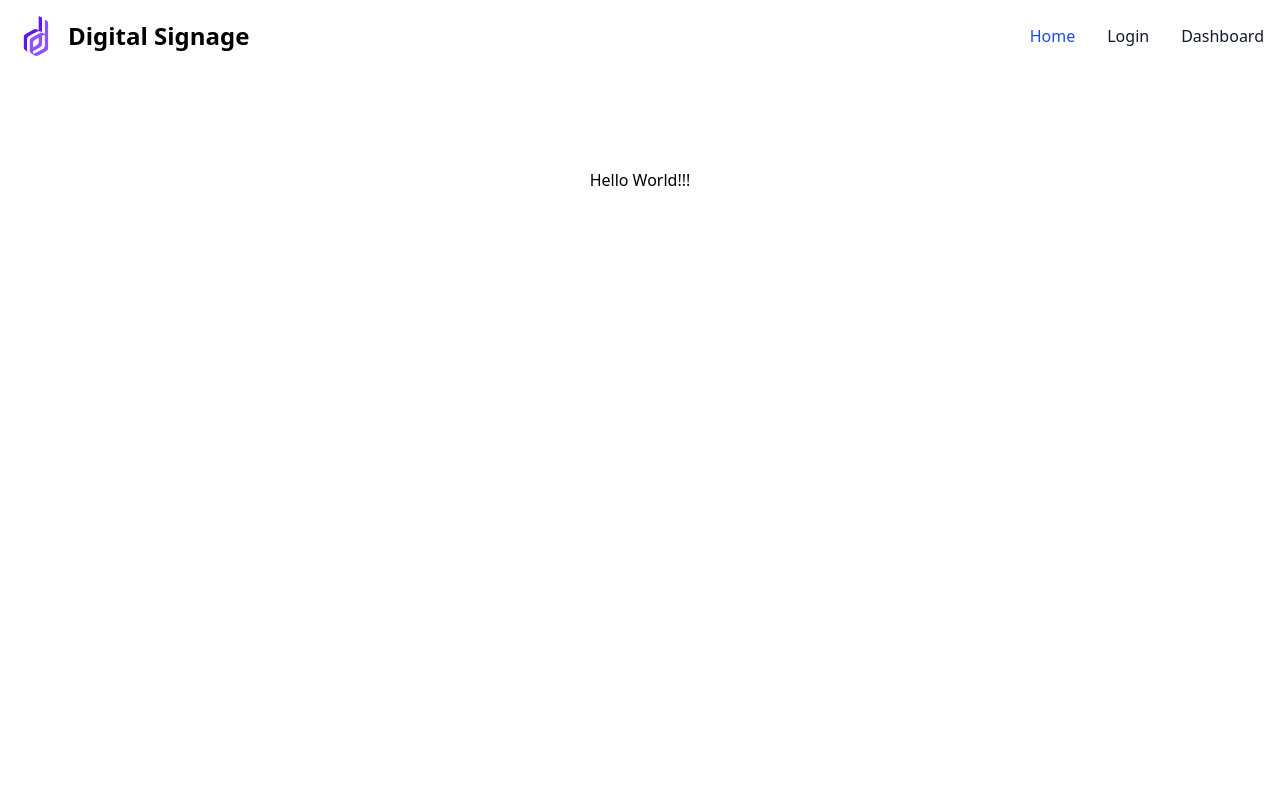
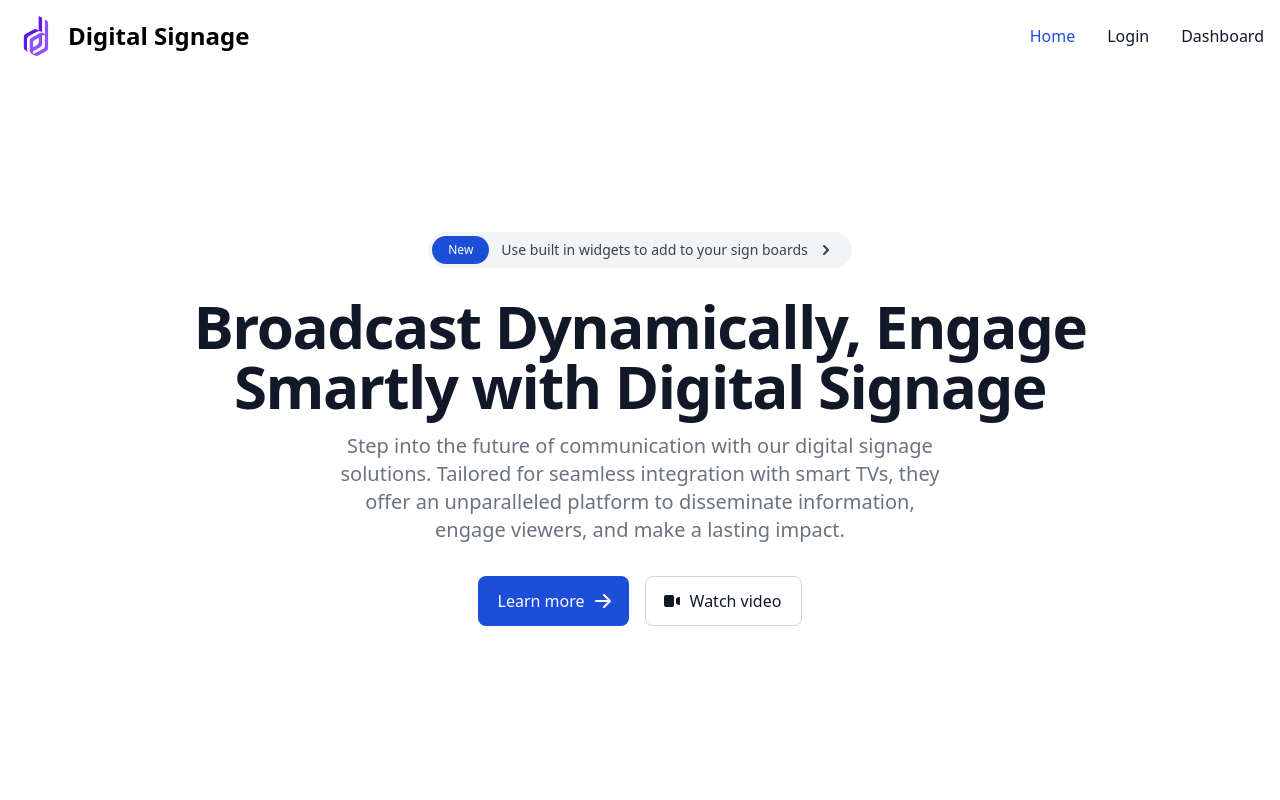
Before and after one commit to codingbbq/digital-signage, a Next.js app: page / in a window 1280 px wide. Shown: the top 800 px of the page. Built offline with nearby package versions, Linux system fonts and the light colour scheme.

Commit message:
Home page

```diff
--- /dev/null
+++ b/app/_constants/hero.ts
@@ -0,0 +1,33 @@
+interface Hero  {
+    id: number;
+    title: string;
+    description: string;
+};
+
+export const HeroData: Hero[] = [
+    {
+        id: 1,
+        title: 'Elevate Your Message with Smart Digital Signage',
+        description: 'Seamlessly connect with your audience using our state-of-the-art digital signage. Perfect for smart TVs, our customizable boards are designed to capture attention and deliver your message effectively to a wider audience.'
+    },
+    {
+        id: 2,
+        title: 'Transform How You Communicate with Advanced Digital Boards',
+        description: 'Unlock the power of digital communication with our cutting-edge signage boards. Designed for smart TVs, they offer an innovative way to broadcast information, ensuring your message resonates with your community, loud and clear.'
+    },
+    {
+        id: 3,
+        title: 'Broadcast Dynamically, Engage Smartly with Digital Signage',
+        description: 'Step into the future of communication with our digital signage solutions. Tailored for seamless integration with smart TVs, they offer an unparalleled platform to disseminate information, engage viewers, and make a lasting impact.'
+    },
+    {
+        id: 4,
+        title: 'Revolutionize Your Displays with Interactive Digital Boards',
+        description: 'Redefine your information broadcasting with our dynamic digital boards. Merging elegance with efficiency, they are the perfect tool for smart TV displays, offering an engaging and modern way to reach out to a broader audience.'
+    },
+    {
+        id: 5,
+        title: 'Empower Your Message with Next-Gen Digital Signage Solutions',
+        description: 'Elevate your community\'s information experience with our digital signage. Designed for clarity and impact, these boards are a game-changer for broadcasting on smart TVs, ensuring your message is not just seen, but remembered.'
+    }
+];
--- a/app/dashboard/[id]/view/page.tsx
+++ b/app/dashboard/[id]/view/page.tsx
@@ -9,7 +9,7 @@ const DashboardViewPage = () => {
 	return (
 		<main>
 			<div className="flex flex-col h-screen">
-				<section className="flex flex-col mx-8 my-2 justify-between md:flex-row">
+				<section className="flex flex-col mx-8 my-2 items-center justify-between md:flex-row">
 					<h1 className="text-4xl font-bold">
 						Karbala - Updates
 					</h1>
@@ -27,7 +27,7 @@ const DashboardViewPage = () => {
 
 					<div className="md:w-2/3 flex flex-col md:order-2 order-1">
 						<div>
-							<h3 className="text-2xl font-bold text-gray-700 px-4 pt-2">
+							<h3 className="text-2xl font-bold text-gray-700 px-4">
 								Updates
 							</h3>
 							<div
--- a/app/page.tsx
+++ b/app/page.tsx
@@ -1,7 +1,9 @@
+import Hero from "@/components/Hero";
+
 export default function Home() {
   return (
     <main className="flex min-h-screen flex-col items-center justify-between p-24">
-      Hello World!!!
+      <Hero />
     </main>
   )
 }
--- /dev/null
+++ b/components/Hero.tsx
@@ -0,0 +1,82 @@
+import { HeroData } from "@/app/_constants/hero";
+
+const Hero = () => {
+
+    const randomIndex = Math.floor(Math.random() * HeroData.length);
+    const { title, description } = HeroData[randomIndex];
+
+	return (
+		<>
+			<section className="bg-white dark:bg-gray-900">
+				<div className="py-8 px-4 mx-auto max-w-screen-xl text-center lg:py-16 lg:px-12">
+					<a
+						href="#"
+						className="inline-flex justify-between items-center py-1 px-1 pr-4 mb-7 text-sm text-gray-700 bg-gray-100 rounded-full dark:bg-gray-800 dark:text-white hover:bg-gray-200 dark:hover:bg-gray-700"
+						role="alert"
+					>
+						<span className="text-xs bg-blue-700 rounded-full text-white px-4 py-1.5 mr-3">
+							New
+						</span>{" "}
+						<span className="text-sm font-medium">
+							Use built in widgets to add to your sign boards
+						</span>
+						<svg
+							className="ml-2 w-5 h-5"
+							fill="currentColor"
+							viewBox="0 0 20 20"
+							xmlns="http://www.w3.org/2000/svg"
+						>
+							<path
+								fill-rule="evenodd"
+								d="M7.293 14.707a1 1 0 010-1.414L10.586 10 7.293 6.707a1 1 0 011.414-1.414l4 4a1 1 0 010 1.414l-4 4a1 1 0 01-1.414 0z"
+								clip-rule="evenodd"
+							></path>
+						</svg>
+					</a>
+					<h1 className="mb-4 text-4xl font-extrabold tracking-tight leading-none text-gray-900 md:text-5xl lg:text-6xl dark:text-white">
+						{title}
+					</h1>
+					<p className="mb-8 text-lg font-normal text-gray-500 lg:text-xl sm:px-16 xl:px-48 dark:text-gray-400">
+						{description}
+					</p>
+					<div className="flex flex-col mb-8 lg:mb-16 space-y-4 sm:flex-row sm:justify-center sm:space-y-0 sm:space-x-4">
+						<a
+							href="#"
+							className="inline-flex justify-center items-center py-3 px-5 text-base font-medium text-center text-white rounded-lg bg-blue-700 hover:bg-blue-800 focus:ring-4 focus:ring-primary-300 dark:focus:ring-primary-900"
+						>
+							Learn more
+							<svg
+								className="ml-2 -mr-1 w-5 h-5"
+								fill="currentColor"
+								viewBox="0 0 20 20"
+								xmlns="http://www.w3.org/2000/svg"
+							>
+								<path
+									fill-rule="evenodd"
+									d="M10.293 3.293a1 1 0 011.414 0l6 6a1 1 0 010 1.414l-6 6a1 1 0 01-1.414-1.414L14.586 11H3a1 1 0 110-2h11.586l-4.293-4.293a1 1 0 010-1.414z"
+									clip-rule="evenodd"
+								></path>
+							</svg>
+						</a>
+						<a
+							href="#"
+							className="inline-flex justify-center items-center py-3 px-5 text-base font-medium text-center text-gray-900 rounded-lg border border-gray-300 hover:bg-gray-100 focus:ring-4 focus:ring-gray-100 dark:text-white dark:border-gray-700 dark:hover:bg-gray-700 dark:focus:ring-gray-800"
+						>
+							<svg
+								className="mr-2 -ml-1 w-5 h-5"
+								fill="currentColor"
+								viewBox="0 0 20 20"
+								xmlns="http://www.w3.org/2000/svg"
+							>
+								<path d="M2 6a2 2 0 012-2h6a2 2 0 012 2v8a2 2 0 01-2 2H4a2 2 0 01-2-2V6zM14.553 7.106A1 1 0 0014 8v4a1 1 0 00.553.894l2 1A1 1 0 0018 13V7a1 1 0 00-1.447-.894l-2 1z"></path>
+							</svg>
+							Watch video
+						</a>
+					</div>
+				</div>
+			</section>
+		</>
+	);
+};
+
+export default Hero;
--- a/widgets/Weather.tsx
+++ b/widgets/Weather.tsx
@@ -1,7 +1,7 @@
 const Weather = () => {
 	return (
 		<section>
-			<div className="max-w-md p-4 mx-auto mt-4 rounded-lg bg-slate-100 text-gray-800 border shadow-md">
+			<div className="max-w-md p-4 mx-auto rounded-lg bg-slate-100 text-gray-800 border shadow-md">
 				<div className="flex justify-between space-x-8">
 					<div className="flex flex-col items-center">
 						<svg
```
